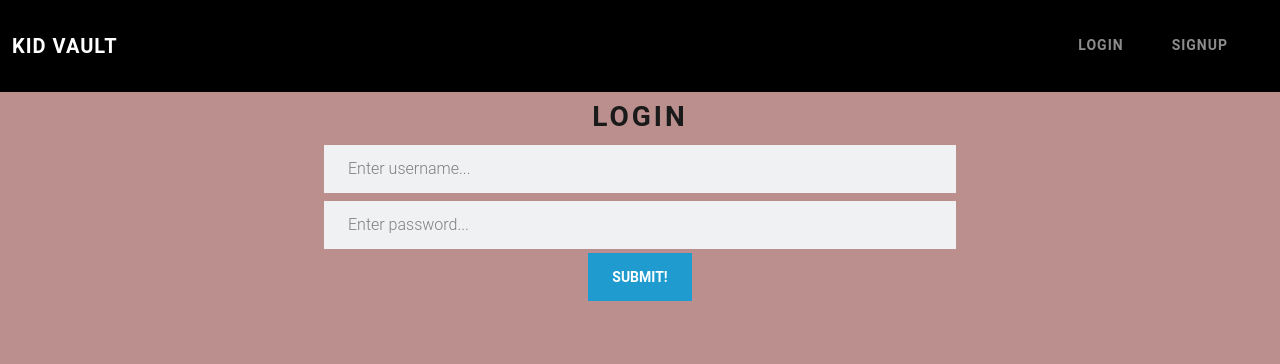
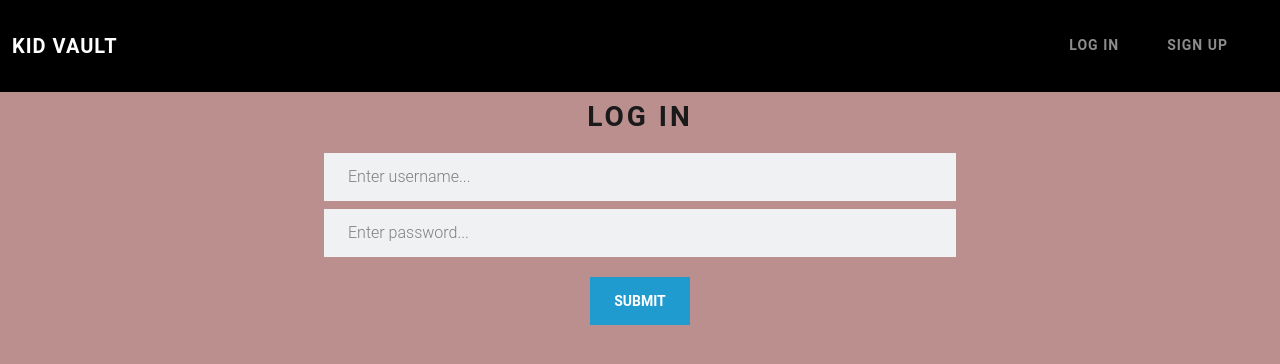
Before and after one commit to melawong/Kid-Vault-Frontend, a React (Create React App) app: page /login in a window 1280 px wide. Shown: the top 364 px of the page. Built offline with nearby package versions, Linux system fonts and the light colour scheme; no server answers; a web font is replaced by a local one.

Commit message:
Adjust visuals

```diff
--- a/src/App.css
+++ b/src/App.css
@@ -62,3 +62,10 @@
   display: flex;
   justify-content: center;
 }
+
+.card-body {
+  height: auto;
+  max-height: 250px;
+  width: auto;
+  max-width: 250px;
+}
--- a/src/common/Home.js
+++ b/src/common/Home.js
@@ -11,7 +11,7 @@ function Home() {
           A GraphQL API for busy parents
         </h3>
         {user ? (
-          <h4 className="homepage-text fw-bolder text-right">
+          <h4 className="homepage-text fw-bolder justify-content-right">
             Welcome Back, {user.first_name}!
           </h4>
         ) : ""}
--- a/src/common/KidCard.js
+++ b/src/common/KidCard.js
@@ -1,4 +1,5 @@
 import { Link } from "react-router-dom";
+
 
 /** Displays preview of kid as link to kid detail
  *
@@ -11,16 +12,15 @@ import { Link } from "react-router-dom";
 function KidCard({ kid }) {
   return (
     <Link
+      style={{ textDecoration: "none" }}
       to={`/mykids/${kid.id}`}
-      className="card text-dark bg-white  h-100 w-100"
+      className="card text-dark bg-white h-100 w-100"
     >
-      <div className="card-body align-center">
-        <p>
-          <img className="img-thumbnail h-75 w-75" src={kid.image_url} alt={`${kid.first_name} ${kid.last_name}`} />
-        </p>
-        <h4 className="card-title">
-          {kid.first_name} {kid.last_name}
-        </h4>
+      <div className="card-img-overla">
+        <h5 className="card-title">
+          {kid.first_name}<br />{kid.last_name}
+        </h5>
+          <img className="img-thumbnail card-img-bottom" src={kid.image_url} alt={`${kid.first_name} ${kid.last_name}`} />
       </div>
 
     </Link>
--- a/src/common/KidsList.js
+++ b/src/common/KidsList.js
@@ -23,7 +23,7 @@ function KidsList() {
   }, []);
 
   return hasLoaded ? (
-    <div className="row">
+    <div className="row display-flex flex-wrap">
       {kids.map(kid =>
         <div className="col-2 ms-2 my-2">
           <KidCard key={kid.id} kid={kid} />
--- a/src/common/SchoolQueries.js
+++ b/src/common/SchoolQueries.js
@@ -32,7 +32,7 @@ function SchoolQueries() {
         <input
           id="id"
           name="id"
-          className="form-control"
+          className="form-control mt-3"
           placeholder="Enter student id"
           onChange={handleChange}
           value={formData["id"]}
@@ -48,7 +48,7 @@ function SchoolQueries() {
           <option>2</option>
           <option>3</option>
         </select>
-        <button className="btn btn-info w-25 mx-auto">Run</button>
+        <button className="btn btn-info w-25 mx-auto mt-3">Run</button>
       </form>
       <section id="results">
 
--- a/src/forms/AddKidForm.js
+++ b/src/forms/AddKidForm.js
@@ -60,10 +60,10 @@ function AddKidForm() {
   return (
     <form className="UpdateUserForm" onSubmit={handleSubmit}>
       <h2 className="mt-2">Add A New Kid!</h2>
-      <div className="mb-3 col-md-6 mx-auto mt-2">
+      <div className="mb-3 col-md-6 mx-auto mt-3">
         {renderFormFields()}
         {renderFlashMessage()}
-        <button className="btn btn-info">Add</button>
+        <button className="btn btn-info mt-3">Add</button>
       </div>
     </form>
   );
--- a/src/forms/LoginForm.js
+++ b/src/forms/LoginForm.js
@@ -50,10 +50,10 @@ function LoginForm() {
 
   return (
     <form className="LoginForm" onSubmit={handleSubmit}>
-      <h2 className="mt-2">Login</h2>
-      <div className="mb-3">
+      <h2 className="mt-2">Log in</h2>
+      <div className="mb-3 mt-3">
         {renderFormFields()}
-        <button className="btn btn-info">Submit!</button>
+        <button className="btn btn-info mt-3">Submit</button>
       </div>
     </form>
   );
--- a/src/forms/SignupForm.js
+++ b/src/forms/SignupForm.js
@@ -55,9 +55,9 @@ function SignupForm() {
   return (
     <form className="SignupForm" onSubmit={handleSubmit}>
       <h2 className="mt-2">Sign Up</h2>
-      <div className="mb-3">
+      <div className="mt-3">
         {renderFormFields()}
-        <button className="btn btn-info">Submit!</button>
+        <button className="btn btn-info mt-3">Submit!</button>
       </div>
     </form>
   );
--- a/src/forms/UserProfileForm.js
+++ b/src/forms/UserProfileForm.js
@@ -78,10 +78,10 @@ function UserProfileForm() {
   return (
     <form className="UpdateUserForm" onSubmit={handleSubmit}>
       <h2 className="mt-2">Edit Profile</h2>
-      <div className="mb-3 col-6 mx-auto mt-2">
+      <div className="mb-3 col-6 mx-auto mt-3">
         {renderFormFields()}
         {renderFlashMessage()}
-        <button disabled={user.username === "school" ? true : false} className="btn btn-info">Save</button>
+        <button disabled={user.username === "school" ? true : false} className="btn btn-info mt-3">Save</button>
       </div>
     </form>
   );
--- a/src/navigation/Navbar.js
+++ b/src/navigation/Navbar.js
@@ -40,12 +40,12 @@ function Navbar() {
       <>
         <li className="nav-item">
           <Link to={`/login`} className="nav-link" href="#">
-            Login
+            Log in
           </Link>
         </li>
         <li className="nav-item">
           <Link to={`/signup`} className="nav-link" href="#">
-            Signup
+            Sign up
           </Link>
         </li>
       </>
```
Also changed, not shown: src/common/KidDetail.js (line endings or trailing spaces).
